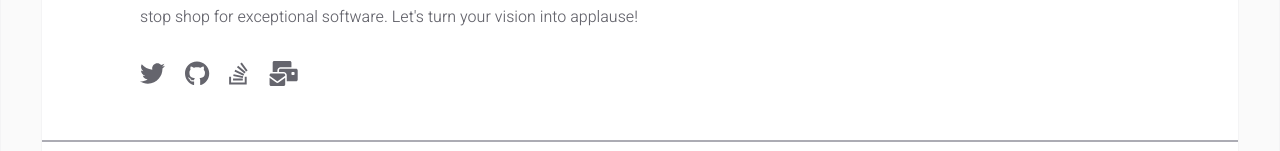
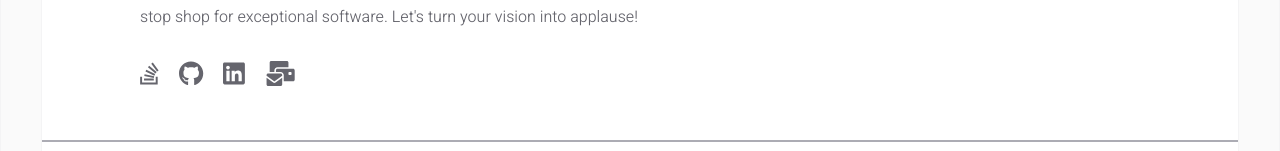
Before and after one commit to Shimmita/portfolio, a React (Create React App) app: page / in a window 1280 px wide. Shown: the part 658-809 px from the top of the page. Built offline with nearby package versions, Linux system fonts and the light colour scheme.

Commit message:
updated socials links

```diff
--- a/src/data/user.js
+++ b/src/data/user.js
@@ -7,7 +7,6 @@ const INFO = {
 	},
 
 	socials: {
-		twitter: "﻿https://x.com/ShimitaDouglas?t=xcixna6UPjkOa3wdmOLKdQ&s=09",
 		github: "https://github.com/Shimmita",
 		linkedin: "https://www.linkedin.com/in/douglas-oundo-aa1b35255",
 		instagram: "https://instagram.com/",
--- a/src/pages/homepage.jsx
+++ b/src/pages/homepage.jsx
@@ -4,6 +4,7 @@ import { Helmet } from "react-helmet";
 import {
 	faGithub,
 	faInstagram,
+	faLinkedin,
 	faStackOverflow,
 	faTwitter,
 } from "@fortawesome/free-brands-svg-icons";
@@ -134,14 +135,15 @@ const Homepage = () => {
 
 						<div className="homepage-socials">
 							<a
-								href={INFO.socials.twitter}
+								href={INFO.socials.stackoverflow}
 								target="_blank"
 								rel="noreferrer"
 							>
 								<FontAwesomeIcon
-									icon={faTwitter}
+									icon={faStackOverflow}
 									className="homepage-social-icon"
 								/>
+
 							</a>
 							<a
 								href={INFO.socials.github}
@@ -154,12 +156,12 @@ const Homepage = () => {
 								/>
 							</a>
 							<a
-								href={INFO.socials.stackoverflow}
+								href={INFO.socials.linkedin}
 								target="_blank"
 								rel="noreferrer"
 							>
 								<FontAwesomeIcon
-									icon={faStackOverflow}
+									icon={faLinkedin}
 									className="homepage-social-icon"
 								/>
 							</a>
```
